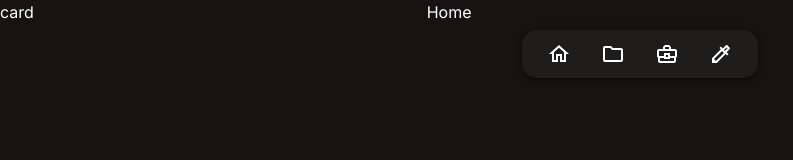
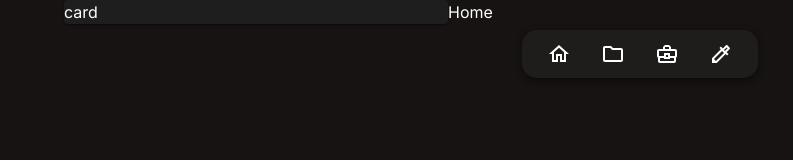
Before and after one commit to rotembab/resume-frontend, a React (Vite) app: page / in a window 1280 px wide. Shown: the top 160 px of the page, without its empty margins (0-793 px from the left). Built offline with nearby package versions, Linux system fonts and the light colour scheme.

Commit message:
added container

```diff
--- a/src/App.tsx
+++ b/src/App.tsx
@@ -7,12 +7,18 @@ import { ExperiencePage } from './components/pages/experience/experience.page';
 import { ToolsPage } from './components/pages/tools/tools.page';
 import { DetailsCard } from './components/ui/details-card/details-card.component';
 import Grid from '@mui/material/Grid2';
+import { Container } from '@mui/material';
 
 export default function App() {
   return (
-    <BrowserRouter>
-      <NavMenu />
-      <div>
+    <Container
+      sx={{
+        height: '100%',
+      }}
+    >
+      <BrowserRouter>
+        <NavMenu />
+
         <Grid container>
           <Grid size={4}>
             <DetailsCard />
@@ -26,7 +32,7 @@ export default function App() {
             </Routes>
           </Grid>
         </Grid>
-      </div>
-    </BrowserRouter>
+      </BrowserRouter>
+    </Container>
   );
 }
--- a/src/components/ui/details-card/details-card.component.tsx
+++ b/src/components/ui/details-card/details-card.component.tsx
@@ -1,3 +1,4 @@
+import { Card } from '@mui/material';
 import { useEffect } from 'react';
 import { useLocation } from 'react-router';
 
@@ -9,5 +10,5 @@ export const DetailsCard = () => {
     //whenever the location changes, re-render the component with the animation
   }, [location.pathname]);
 
-  return <div>card</div>;
+  return <Card>card</Card>;
 };
```
